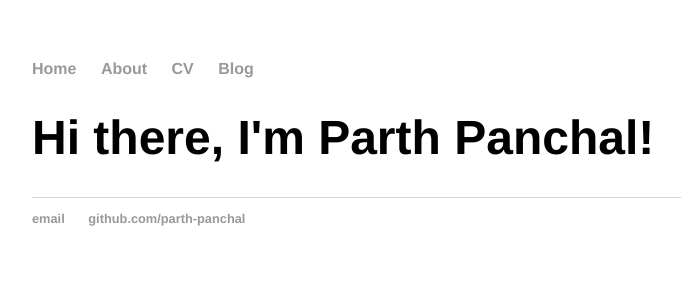
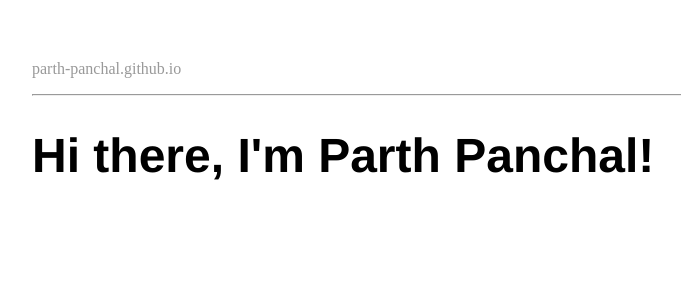
Before and after one commit to parth-panchal/parth-panchal.github.io, a Jekyll site: the page built from index.html, in a window 1280 px wide. Shown: the top 300 px of the page, without its empty margins (160-841 px from the left). Built offline with Jekyll 4.4.1, drawn with Linux system fonts in a browser that asks for light colours.

Commit message:
Update default.html

```diff
--- a/_layouts/default.html
+++ b/_layouts/default.html
@@ -1,29 +1,96 @@
 <!DOCTYPE html>
-	<html>
-		<head>
-			<title>{{ page.title }}</title>
-			<!-- link to main stylesheet -->
-			<link rel="stylesheet" type="text/css" href="/css/main.css">
-		</head>
-		<body>
-			<nav>
-	    		<ul>
-	        		<li><a href="/">Home</a></li>
-		        	<li><a href="/about">About</a></li>
-	        		<li><a href="/cv">CV</a></li>
-	        		<li><a href="/blog">Blog</a></li>
-	    		</ul>
-			</nav>
-			<div class="container">
+<html lang="en">
+<head>
+    <title>{% if page.title %}{{ page.title }}{% else %}{{ site.title }}{% endif %}</title>
 
-			{{ content }}
-
-			</div><!-- /.container -->
-			<footer>
-	    		<ul>
-	        		<li><a href="mailto:18bce147@nirmauni.ac.in">email</a></li>
-	        		<li><a href="https://github.com/parth-panchal">github.com/parth-panchal</a></li>
-				</ul>
-			</footer>
-		</body>
-	</html>
+    <meta charset="utf-8">
+    <meta name="viewport" content="width=device-width, initial-scale=1">
+    <meta name="keywords" content="blog, accent, {{ site.author }}, {{ site.title }}, jekyll">
+    <meta name="author" content="{{ site.author }}">
+    {% if page.url == "/404.html" %}
+        <meta http-equiv="refresh" content="5; url=/">
+    {% endif %}
+    {% if page.description %}
+        {% assign desc = page.description %}
+    {% else %}
+        {% assign desc = site.description %}
+    {% endif %}
+    {% if page.url %}
+        {% assign url = site.url | append: site.baseurl | append: page.url %}
+    {% else %}
+        {% assign url = site.url | append: site.baseurl | append: page.url %}
+    {% endif %}
+    <meta name="description" content="{{ desc }}">
+    <link href='https://fonts.googleapis.com/css?family=Inconsolata:400,700' rel='stylesheet' type='text/css'>
+    <link rel="alternate" type="application/rss+xml" title="{{ site.title }} RSS" href="/feed.xml" />
+    <link rel="stylesheet" href="{{ site.url }}{{ site.baseurl }}/css/main.css">
+    {% if site.favicon %}
+        <link rel="icon" type="image/ico" href="{{ site.favicon_location }}">
+        <link rel="shortcut-icon" type="image/ico" href="{{ site.favicon_location }}">
+    {% endif %}
+    {% if site.twitter_username %}
+        <link rel="author" href="https://twitter.com/{{ site.twitter_username }}">
+    {% endif %}
+    <!-- Facebook Open Graph -->
+    <meta name="og:description" content="{{ desc }}">
+    <meta name="og:title" content="{{ site.title }}">
+    <meta name="og:url" content="{{ url }}">
+    <meta name="og:type" content="article">
+    {% if site.og_image %}
+        <meta name="og:image" content="{{ site.og_image }}">
+    {% endif %}
+    {% if site.facebook_id %}
+        <meta name="fb:admins" content="{{ site.facebook_id }}">
+    {% endif %}
+    <!-- Twitter -->
+    <meta name="twitter:card" content="summary">
+    <meta name="twitter:title" content="{{ site.title }}">
+    <meta name="twitter:description" content="{{ desc }}">
+    <meta name="twitter:url" content="{{ url }}">
+    {% if site.twitter_image %}
+        <meta name="twitter:image" content="{{ site.twitter_image }}">
+    {% else %}
+        <meta name="twitter:image" content="{{ site.profile_picture }}">
+    {% endif %}
+</head>
+<body>
+    <div class="wrapper">
+        <div class="navbar container">
+            <a id="author-name" class="alignable pull-left" href="{{ site.url }}{{ site.baseurl }}">{{ site.title }}</a>
+            <ul class="alignable pull-right navbar-ul">
+                {% for x in site.data.nav %}
+                    {% if x.name == "Resume" %}
+                        <li class="alignable pull-right nav-list"><a target="_blank" href="{{ x.link }}">{{ x.name }}</a>
+                    {% else %}
+                        <li class="alignable pull-right nav-list"><a href="{{ x.link }}">{{ x.name }}</a>
+                    {% endif %}
+                    {% if forloop.first == false %}
+                        /
+                    {% endif %}
+                        </li>
+                {% endfor %}
+            </ul>
+        </div>
+        <div style="clear:both"></div>
+        <hr>
+        {% if page.is_contact == true %}
+            <div class="container content contact">
+                {{ content }}
+            </div>
+        {% else %}
+            <div class="container content">
+                {{ content }}
+            </div>
+        {% endif %}
+    </div>
+    {% if site.tracking_id %}
+        <script>
+          (function(i,s,o,g,r,a,m){i['GoogleAnalyticsObject']=r;i[r]=i[r]||function(){
+          (i[r].q=i[r].q||[]).push(arguments)},i[r].l=1*new Date();a=s.createElement(o),
+          m=s.getElementsByTagName(o)[0];a.async=1;a.src=g;m.parentNode.insertBefore(a,m)
+          })(window,document,'script','//www.google-analytics.com/analytics.js','ga');
+          ga('create', '{{ site.tracking_id }}', 'auto');
+          ga('send', 'pageview');
+        </script>
+    {% endif %}
+</body>
```
